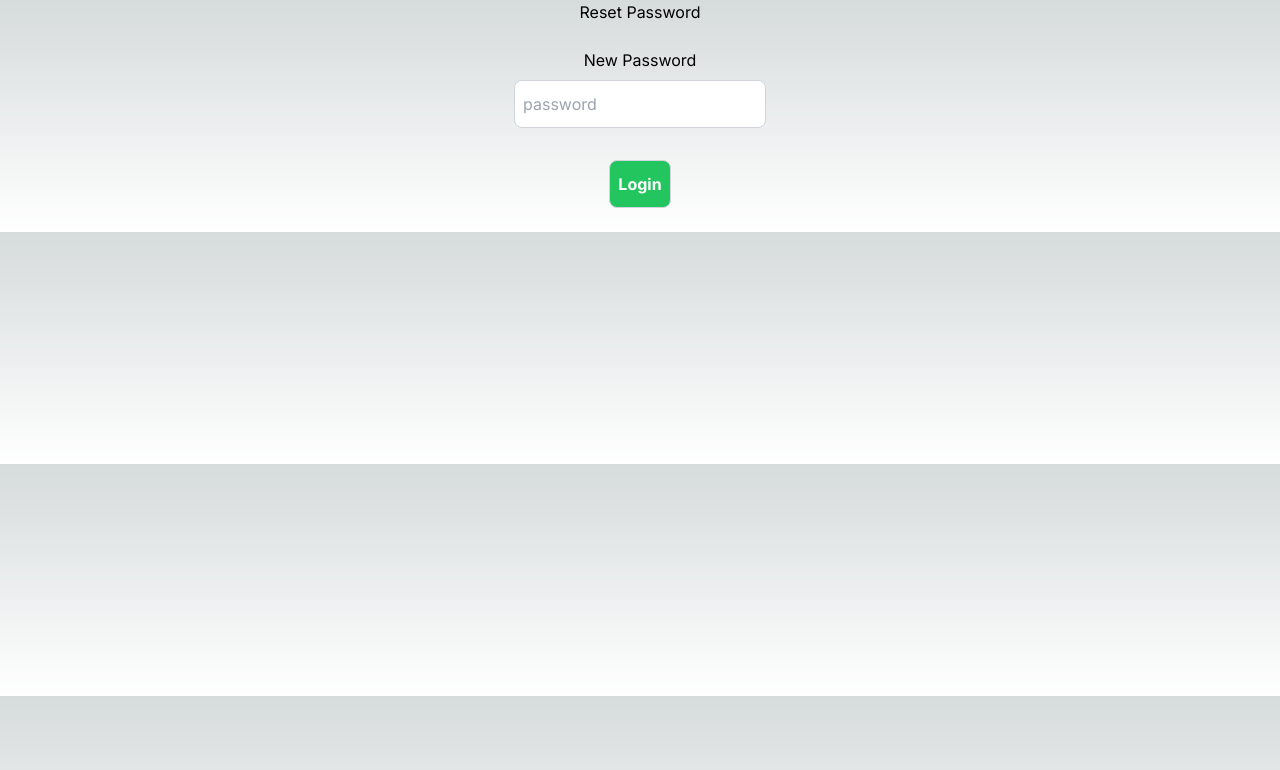
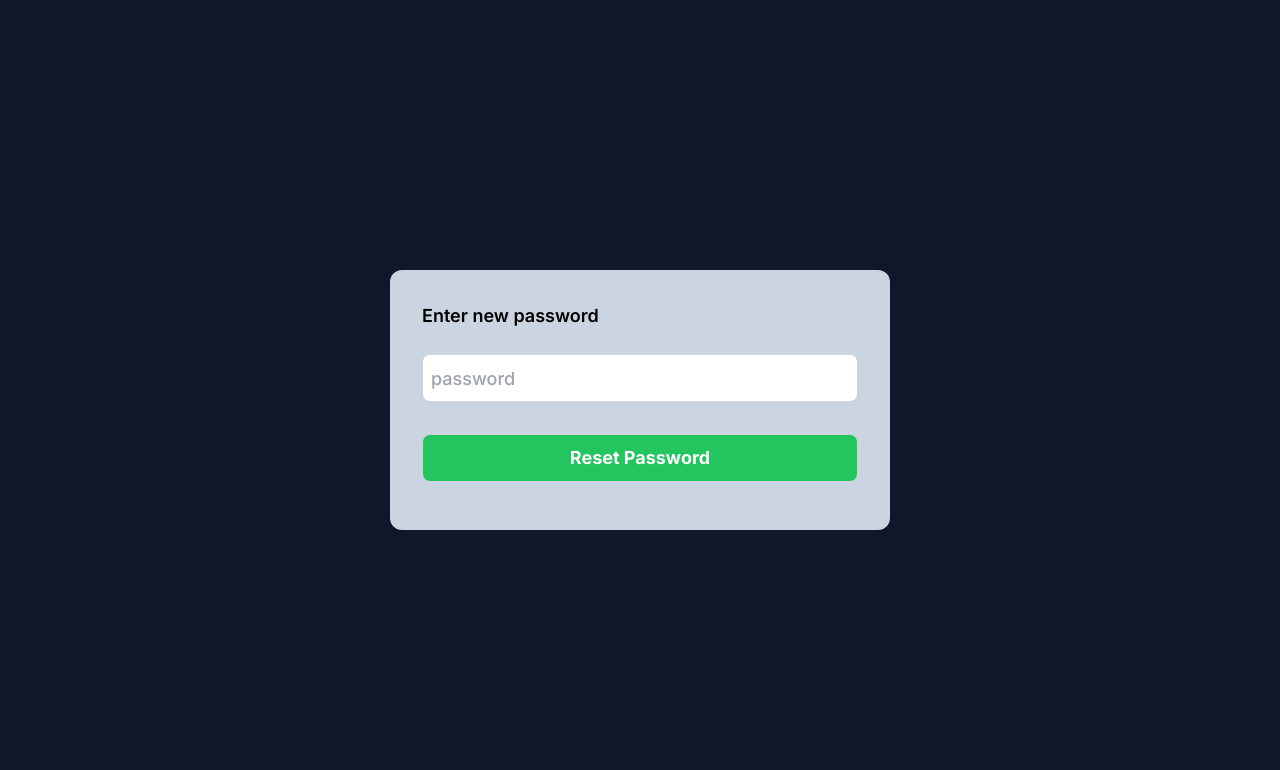
Before and after one commit to quadri090/react-next, a Next.js app: page /setnewpassword in a window 1280 px wide. Shown: the top 770 px of the page. Built offline with nearby package versions, Linux system fonts and the light colour scheme.

Commit message:
feat: handled errors in the frontend

```diff
--- a/package.json
+++ b/package.json
@@ -16,7 +16,8 @@
     "next": "14.0.3",
     "nodemailer": "^6.9.7",
     "react": "^18",
-    "react-dom": "^18"
+    "react-dom": "^18",
+    "react-icons": "^4.12.0"
   },
   "devDependencies": {
     "@types/bcryptjs": "^2.4.6",
--- /dev/null
+++ b/src/app/getresetpasswordlink/page.tsx
@@ -0,0 +1,96 @@
+"use client"
+import Link from 'next/link';
+import React, { useEffect } from "react";
+import {useRouter} from "next/navigation";
+import axios from 'axios';
+import { FaExclamationCircle } from "react-icons/fa";
+
+export default function getResetPasswordLinkPage() {
+    const router = useRouter();
+    const [user, setUser] = React.useState({
+      email: ""
+    })
+
+    const [buttondisabled, setButtonDisabled] = React.useState(true);
+    const [success, setSuccess] = React.useState(false);
+    const [error, setError] = React.useState(false)
+    const [loading, setLoading] = React.useState(false);
+
+    const checkButtonState = async () => {
+        if (!buttondisabled) {
+            const resetPassword = async () => {
+                try {
+                    setLoading(true)
+                    await axios.post("/api/users/resetpassword", user)
+                    setSuccess(true)
+                    setError(false)
+                    console.log(user)
+                } catch (error: any) {
+                    setError(true);
+                    console.log(error.message)
+                } finally {
+                    setLoading(false)
+                }
+              };
+              resetPassword()
+        }
+    }
+
+    useEffect(() => {
+    if(user.email.length > 0) {
+        setButtonDisabled(false)
+    } else {
+        setButtonDisabled(true);
+    }
+    }, [user])
+
+    return (
+        <div className='flex items-center justify-center  min-h-screen py-2 bg-slate-900'>
+            <div className='flex flex-col text-left w-[500px] text-lg font-medium p-8 text-black rounded-xl  bg-slate-300'>
+                {/* <label htmlFor="email" className='mt-6'>Email</label> */}
+
+                {!success && (
+                    <div className='flex flex-col'>
+                        <label htmlFor="email" className='text-[18px] font-semibold'>{loading ?  "Sending..." : "Enter email to reset password"}</label>
+                        <input
+                        className='text-gray-600 p-2 border border-gray-300 rounded-lg mt-4 h-12 focus:outline-none focus:border-gray-600'
+                        type="email"
+                        id="email"
+                        value={user.email}
+                        onChange={(e) => setUser({...user, email: e.target.value})}
+                        placeholder="email"
+                        />
+                    </div>
+                )}
+
+                {success && (
+                    <div>
+                        <p className='text-[20px] font-semibold mt-2 text-green-500'>Password reset link has been sent to your email</p>
+                        <Link href='/login'>
+                            <button
+                            className='p-2 h-12 text-white font-semi-bold bg-green-500 border border-gray-300 rounded-lg my-6 hover:bg-green-800'
+                            > Go to Login
+                            </button>
+                        </Link>
+                    </div>
+                )}
+
+                {!success && (
+                    <button
+                    onClick={checkButtonState}
+                    className='p-2 h-12 text-white font-bold bg-green-500 border border-gray-300 rounded-lg mt-6 mb-3 hover:bg-green-800'
+                    >Send Email link
+                    </button>
+                )}
+
+                {error && (
+                    <div className='flex items-center gap-2 font-bold text-red-500'>
+                        <p className='text-sm'>Email not found</p>
+                        <FaExclamationCircle />
+                    </div>
+                )}
+            </div>
+        </div>
+    )
+
+}
--- a/src/app/login/page.tsx
+++ b/src/app/login/page.tsx
@@ -3,6 +3,7 @@ import Link from 'next/link';
 import React, { useEffect } from "react";
 import {useRouter} from "next/navigation";
 import axios from 'axios';
+import { FaExclamationCircle } from "react-icons/fa";
 
 export default function LoginPage() {
   const router = useRouter();
@@ -15,6 +16,10 @@ export default function LoginPage() {
 
   const [loading, setLoading] = React.useState(false)
 
+  const [error, setError] = React.useState(false);
+
+  // const [passwordError, setPasswordError] = React.useState(false);
+
 
   const checkButtonState = async () => {
     if (!buttondisabled) {
@@ -26,6 +31,7 @@ export default function LoginPage() {
           router.push("/profile")
 
         } catch (error: any) {
+          setError(true)
           console.log(error.message);
 
         } finally {
@@ -36,6 +42,14 @@ export default function LoginPage() {
     }
   }
 
+  // if (error.message === ({error: "User does not exist"})) {
+  //   setUsernameError(false);
+  //   console.log(usernameError);
+  // } else  if (error.message === ({error: "Invalid password"})) {
+  //   setPasswordError(false);
+  //   console.log(passwordError);
+  // }
+
 
   useEffect(() => {
     if(user.email.length > 0 && user.password.length > 0 ) {
@@ -45,14 +59,6 @@ export default function LoginPage() {
     }
   }, [user])
 
-  const resetPassword = async () => {
-    try {
-      await axios.post("/api/users/resetpassword", user)
-      console.log(user)
-    } catch (error: any) {
-      console.log(error.message)
-    }
-  }
 
   return (
     <div className='flex items-center justify-center  min-h-screen py-2  bg-slate-900'>
@@ -81,17 +87,23 @@ export default function LoginPage() {
           placeholder="password"
         />
 
-        <button
-          onClick={resetPassword}
+        <Link
+          href='/getresetpasswordlink'
           className='text-sm w-fit hover:text-gray-600'
           >Forgot Password?
-        </button>
+        </Link>
 
         <button
           onClick={checkButtonState}
           className='p-2 h-12 text-white font-bold bg-green-500 border border-gray-300 rounded-lg my-6 hover:bg-green-800'
           >Login
         </button>
+        {error && (
+          <div className='flex items-center gap-2 font-bold text-red-500'>
+            <p className='text-sm'>Email or password incorrect</p>
+            <FaExclamationCircle />
+          </div>
+        )}
       </div>
 
     </div>
--- a/src/app/setnewpassword/page.tsx
+++ b/src/app/setnewpassword/page.tsx
@@ -1,9 +1,10 @@
 "use client"
 
 import axios from "axios";
-import Link from "next/link";
 import React, { useEffect, useState } from "react";
 import { useRouter } from "next/navigation";
+import { FaExclamationCircle } from "react-icons/fa";
+import Link from "next/link";
 
 export default function resetPasswordPage() {
     const router = useRouter()
@@ -11,16 +12,35 @@ export default function resetPasswordPage() {
         token: "",
         password: ""
     });
+    const [error, setError] = useState(false);
+    const [axiosError, setAxiosError] = useState(false)
 
+    const checkPasswordLength = async () => {
+        if(user.password.length >= 8) {
             const resetUserPassword = async () => {
                 try {
                     await axios.post("/api/users/setnewpassword", user)
                     console.log(`Password changed successfully\n${user}`)
                     router.push("/login")
                 } catch (error: any) {
+                    setAxiosError(true)
                     console.log(error.message)
                 }
             }
+            resetUserPassword()
+        } else {
+            setError(true)
+        }
+    }
+
+
+    useEffect(() => {
+        if (user.password.length >= 8) {
+            setError(false);
+        }
+        console.log(error)
+    }, [user.password])
+
 
     useEffect(() => {
         const urlToken = window.location.search.split("=")[1];
@@ -28,23 +48,34 @@ export default function resetPasswordPage() {
     }, [])
 
     return (
-        <div className="flex flex-col items-center justify-center">
-            <h1>Reset Password</h1>
-            <label htmlFor="password" className='mt-6'>New Password</label>
+        <div className="flex items-center justify-center min-h-screen py-2 bg-slate-900">
+            <div className='flex flex-col text-left w-[500px] text-lg font-medium p-8 text-black rounded-xl  bg-slate-300'>
+                <h1 className='text-[18px] font-semibold'>Enter new password</h1>
                 <input
-            className='text-gray-600 p-2 border border-gray-300 rounded-lg my-2 h-12 focus:outline-none focus:border-gray-600'
+                className='text-gray-600 p-2 border border-gray-300 rounded-lg mt-6 mb-2 h-12 focus:outline-none focus:border-gray-600'
                 type="password"
                 id="password"
                 value={user.password}
                 onChange={(e) => setUser({...user, password: e.target.value})}
                 placeholder="password"
                 />
+                {error && (
+                    <p className="text-sm font-medium text-red-600">Password must be 8 characters or more</p>
+                )}
 
                 <button
-            onClick={resetUserPassword}
-            className='p-2 h-12 text-white font-bold bg-green-500 border border-gray-300 rounded-lg my-6 hover:bg-green-800'
-            >Login
+                onClick={checkPasswordLength}
+                className='p-2 h-12 text-white font-bold bg-green-500 border border-gray-300 rounded-lg mt-6 mb-4 hover:bg-green-800'
+                >Reset Password
                 </button>
+                {axiosError && (
+                    <div className='flex items-center gap-2 font-bold text-red-500'>
+                        <p className='text-sm'>Link Expired</p>
+                        <FaExclamationCircle />
+                        <Link href='/login' className="text-green-500 font-semibold">Go to Login</Link>
+                    </div>
+                )}
+            </div>
         </div>
     )
 
```
Also changed, not shown: 1 other file (tests, documents, lock files or other folders). Lines whose indentation alone changed are shown as unchanged.
